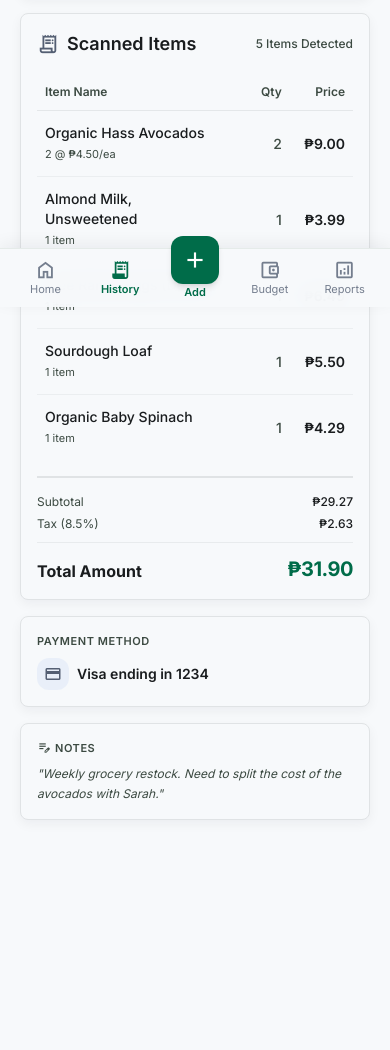
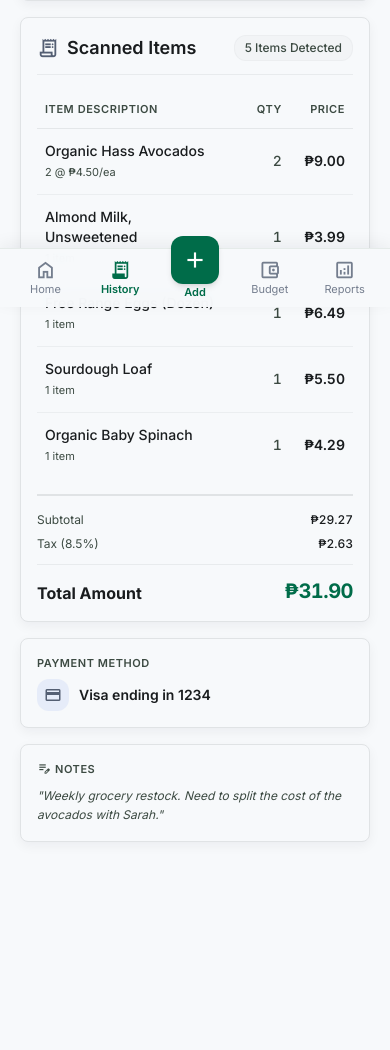
Before and after one commit to WWH16/AntTipid, a Django app: page /receipt-detail/ in a window 390 px wide. Shown: the part 537-1587 px from the top of the page. Before the commit the page ends 1357 px from the top, so only its background shows below. Run offline with Django 5.2, Linux system fonts and the light colour scheme; some libraries are stand-ins or nearby versions.

Commit message:
fix the layout of the receipt details

```diff
--- a/dashboard/templates/dashboard/receipt_detail.html
+++ b/dashboard/templates/dashboard/receipt_detail.html
@@ -2,14 +2,6 @@
 
 {% block title %}AntTipid — Receipt Details (Whole Foods Market){% endblock %}
 {% block meta_description %}View itemized scanned details, receipt image, subtotal, tax, and merchant metadata.{% endblock %}
-
-{% block extra_head %}
-<style>
-.receipt-zoom-container {
-    transition: transform 0.3s ease-out;
-}
-</style>
-{% endblock %}
 
 {% block content %}
 <div class="px-margin-mobile md:px-lg py-md md:py-lg pb-32 md:pb-lg">
@@ -20,7 +12,7 @@
         <!-- ═══════════════════════════════════════ -->
         <div class="flex flex-col gap-sm">
             <div>
-                <a href="{% url 'transactions' %}" class="inline-flex items-center gap-1 text-on-surface-variant hover:text-primary transition-colors font-label-md text-xs sm:text-label-md py-1">
+                <a href="{% url 'transactions' %}" class="inline-flex items-center gap-1 text-on-surface-variant hover:text-primary transition-colors font-label-md text-xs sm:text-label-md py-1 active:opacity-75">
                     <span class="material-symbols-outlined text-[18px]">arrow_back</span>
                     Back to History & Receipts
                 </a>
@@ -28,14 +20,14 @@
 
             <div class="flex flex-col sm:flex-row justify-between items-start sm:items-center gap-sm sm:gap-md">
                 <div class="flex flex-col gap-1">
-                    <div class="flex items-center gap-2">
+                    <div class="flex items-center gap-2.5 flex-wrap">
                         <h1 class="font-display text-2xl sm:text-3xl md:text-display font-bold text-on-background tracking-tight">Whole Foods Market</h1>
-                        <span class="inline-flex items-center gap-1 px-2.5 py-0.5 rounded-full bg-secondary-container/50 text-on-secondary-container font-label-sm text-xs font-semibold">
+                        <span class="inline-flex items-center gap-1 px-3 py-1 rounded-full bg-secondary-container/60 text-on-secondary-container font-label-sm text-xs font-semibold border border-outline-variant/30">
                             <span class="material-symbols-outlined text-[14px]">local_dining</span>
                             Groceries
                         </span>
                     </div>
-                    <p class="font-body-sm text-xs sm:text-body-md text-on-surface-variant flex items-center gap-2">
+                    <p class="font-body-sm text-xs sm:text-body-md text-on-surface-variant flex items-center gap-2 mt-0.5">
                         <span class="material-symbols-outlined text-[14px]">calendar_today</span> Oct 24, 2023
                         <span class="w-1 h-1 rounded-full bg-outline-variant"></span>
                         <span class="material-symbols-outlined text-[14px]">schedule</span> 14:32 PM
@@ -44,11 +36,11 @@
 
                 <!-- Action Buttons -->
                 <div class="flex items-center gap-2 self-stretch sm:self-auto justify-end">
-                    <button id="btn-edit-receipt" class="px-3.5 py-1.5 sm:px-4 sm:py-2 rounded-full border border-surface-variant bg-surface md:bg-surface-container-lowest text-on-surface font-label-md text-xs sm:text-label-md flex items-center gap-1.5 hover:bg-surface-container-high transition-all shadow-sm active:scale-95">
+                    <button id="btn-edit-receipt" class="px-3.5 py-1.5 sm:px-4 sm:py-2 rounded-full border border-surface-variant bg-surface md:bg-surface-container-lowest text-on-surface font-label-md text-xs sm:text-label-md flex items-center gap-1.5 hover:bg-surface-container-high transition-all shadow-sm active:scale-95 focus:ring-2 focus:ring-primary/20 outline-none">
                         <span class="material-symbols-outlined text-[16px] sm:text-[18px]">edit</span>
                         Edit
                     </button>
-                    <button id="btn-delete-receipt" class="px-3.5 py-1.5 sm:px-4 sm:py-2 rounded-full bg-error/10 border border-error/20 text-error font-label-md text-xs sm:text-label-md flex items-center gap-1.5 hover:bg-error-container/60 transition-all active:scale-95">
+                    <button id="btn-delete-receipt" class="px-3.5 py-1.5 sm:px-4 sm:py-2 rounded-full bg-error/10 border border-error/20 text-error font-label-md text-xs sm:text-label-md flex items-center gap-1.5 hover:bg-error-container/60 transition-all active:scale-95 focus:ring-2 focus:ring-error/20 outline-none font-semibold">
                         <span class="material-symbols-outlined text-[16px] sm:text-[18px]">delete</span>
                         Delete
                     </button>
@@ -63,18 +55,15 @@
 
             <!-- LEFT COLUMN: VISUAL SCANNED RECEIPT IMAGE -->
             <div class="lg:col-span-5 flex flex-col gap-md">
-                <div class="bg-surface md:bg-surface-container-lowest rounded-xl border border-surface-variant p-2 sm:p-3 shadow-[0_4px_12px_rgba(15,23,42,0.05)] hover:shadow-md transition-all flex flex-col relative group overflow-hidden min-h-[320px] sm:min-h-[440px] lg:min-h-[560px]">
-                    <div class="flex-1 rounded-lg overflow-hidden relative bg-surface-container-low flex items-center justify-center min-h-[300px]">
-                        <img id="receipt-preview-img" alt="Scanned Receipt Image" class="w-full h-full object-contain max-h-[600px] shadow-sm rounded-lg transition-transform duration-300 cursor-pointer" src="https://images.unsplash.com/photo-1554415707-6e8cfc93fe23?auto=format&fit=crop&w=800&q=80"/>
+                <div class="bg-surface md:bg-surface-container-lowest rounded-xl border border-surface-variant p-2.5 sm:p-3 shadow-[0_4px_12px_rgba(15,23,42,0.05)] hover:shadow-md hover:border-outline-variant/80 transition-all flex flex-col relative group overflow-hidden min-h-[320px] sm:min-h-[440px] lg:min-h-[560px]">
+                    <div class="flex-1 rounded-lg overflow-hidden relative bg-surface-container-low flex items-center justify-center min-h-[300px] cursor-pointer" id="receipt-preview-container">
+                        <img id="receipt-preview-img" alt="Scanned Receipt Image" class="w-full h-full object-contain max-h-[600px] opacity-95 group-hover:opacity-100 transition-opacity" src="https://images.unsplash.com/photo-1554415707-6e8cfc93fe23?auto=format&fit=crop&w=800&q=80"/>
                         <div class="absolute inset-0 bg-gradient-to-t from-black/30 via-transparent to-transparent pointer-events-none"></div>
                     </div>
 
                     <!-- Overlay Image Controls -->
-                    <div class="absolute bottom-4 right-4 flex gap-2 opacity-90 group-hover:opacity-100 transition-opacity">
-                        <button id="btn-zoom-receipt" aria-label="Zoom receipt image" class="bg-surface-container-lowest/90 backdrop-blur-md border border-outline-variant/40 text-on-surface p-2 rounded-full shadow-md hover:bg-surface-container-high transition-all flex items-center justify-center min-w-[44px] min-h-[44px] active:scale-95">
-                            <span class="material-symbols-outlined text-[20px]">zoom_in</span>
-                        </button>
-                        <button id="btn-view-original" class="bg-surface-container-lowest/90 backdrop-blur-md border border-outline-variant/40 text-on-surface px-3.5 py-2 rounded-full shadow-md hover:bg-surface-container-high transition-all font-label-sm text-xs flex items-center justify-center gap-1 min-h-[44px] active:scale-95">
+                    <div class="absolute bottom-4 right-4 flex gap-2 opacity-95 group-hover:opacity-100 transition-opacity">
+                        <button id="btn-view-original" class="bg-surface-container-lowest/95 backdrop-blur-md border border-outline-variant/40 text-on-surface px-3.5 py-2 rounded-full shadow-md hover:bg-surface-container-high transition-all font-label-sm text-xs flex items-center justify-center gap-1 min-h-[44px] active:scale-95">
                             <span class="material-symbols-outlined text-[16px]">open_in_new</span>
                             View Full Scan
                         </button>
@@ -87,82 +76,82 @@
 
                 <!-- Itemized Scanned Table Card -->
                 <div class="bg-surface md:bg-surface-container-lowest rounded-xl border border-surface-variant p-md md:p-lg shadow-[0_4px_12px_rgba(15,23,42,0.05)] hover:shadow-md transition-all flex flex-col">
-                    <div class="flex justify-between items-center mb-md">
+                    <div class="flex justify-between items-center mb-md border-b border-surface-variant/60 pb-3">
                         <h2 class="font-headline-md text-lg md:text-headline-md font-semibold text-on-surface flex items-center gap-2">
                             <span class="material-symbols-outlined text-secondary text-[22px]">receipt_long</span>
                             Scanned Items
                         </h2>
-                        <span class="font-label-sm text-xs text-on-surface-variant font-medium">5 Items Detected</span>
+                        <span class="font-label-sm text-xs text-on-surface-variant font-medium bg-surface-container-low px-2.5 py-1 rounded-full border border-surface-variant/40">5 Items Detected</span>
                     </div>
 
                     <!-- Items Table -->
                     <div class="overflow-x-auto">
                         <table class="w-full text-left border-collapse">
                             <thead>
-                                <tr class="border-b border-surface-variant/80 text-on-surface-variant">
-                                    <th class="py-2.5 px-2 font-label-md text-xs font-semibold w-3/5">Item Name</th>
-                                    <th class="py-2.5 px-2 font-label-md text-xs font-semibold w-1/5 text-right">Qty</th>
-                                    <th class="py-2.5 px-2 font-label-md text-xs font-semibold w-1/5 text-right">Price</th>
+                                <tr class="border-b border-surface-variant/80 text-on-surface-variant uppercase tracking-wider text-[11px]">
+                                    <th class="py-2.5 px-2 font-label-md font-semibold w-3/5">Item Description</th>
+                                    <th class="py-2.5 px-2 font-label-md font-semibold w-1/5 text-right">Qty</th>
+                                    <th class="py-2.5 px-2 font-label-md font-semibold w-1/5 text-right">Price</th>
                                 </tr>
                             </thead>
                             <tbody class="font-body-md text-sm text-on-surface divide-y divide-surface-variant/50">
-                                <tr class="hover:bg-surface-container-low transition-colors">
+                                <tr class="hover:bg-surface-container-low/70 transition-colors">
                                     <td class="py-3 px-2">
                                         <div class="font-medium text-on-surface">Organic Hass Avocados</div>
                                         <span class="font-label-sm text-[11px] text-on-surface-variant">2 @ ₱4.50/ea</span>
                                     </td>
-                                    <td class="py-3 px-2 text-right text-on-surface-variant font-medium">2</td>
-                                    <td class="py-3 px-2 text-right font-semibold text-on-surface">₱9.00</td>
+                                    <td class="py-3 px-2 text-right text-on-surface-variant font-medium tabular-nums">2</td>
+                                    <td class="py-3 px-2 text-right font-semibold text-on-surface tabular-nums">₱9.00</td>
                                 </tr>
-                                <tr class="hover:bg-surface-container-low transition-colors">
+                                <tr class="hover:bg-surface-container-low/70 transition-colors">
                                     <td class="py-3 px-2">
                                         <div class="font-medium text-on-surface">Almond Milk, Unsweetened</div>
                                         <span class="font-label-sm text-[11px] text-on-surface-variant">1 item</span>
                                     </td>
-                                    <td class="py-3 px-2 text-right text-on-surface-variant font-medium">1</td>
-                                    <td class="py-3 px-2 text-right font-semibold text-on-surface">₱3.99</td>
+                                    <td class="py-3 px-2 text-right text-on-surface-variant font-medium tabular-nums">1</td>
+                                    <td class="py-3 px-2 text-right font-semibold text-on-surface tabular-nums">₱3.99</td>
                                 </tr>
-                                <tr class="hover:bg-surface-container-low transition-colors">
+                                <tr class="hover:bg-surface-container-low/70 transition-colors">
                                     <td class="py-3 px-2">
                                         <div class="font-medium text-on-surface">Free Range Eggs (Dozen)</div>
                                         <span class="font-label-sm text-[11px] text-on-surface-variant">1 item</span>
                                     </td>
-                                    <td class="py-3 px-2 text-right text-on-surface-variant font-medium">1</td>
-                                    <td class="py-3 px-2 text-right font-semibold text-on-surface">₱6.49</td>
+                                    <td class="py-3 px-2 text-right text-on-surface-variant font-medium tabular-nums">1</td>
+                                    <td class="py-3 px-2 text-right font-semibold text-on-surface tabular-nums">₱6.49</td>
                                 </tr>
-                                <tr class="hover:bg-surface-container-low transition-colors">
+                                <tr class="hover:bg-surface-container-low/70 transition-colors">
                                     <td class="py-3 px-2">
                                         <div class="font-medium text-on-surface">Sourdough Loaf</div>
                                         <span class="font-label-sm text-[11px] text-on-surface-variant">1 item</span>
                                     </td>
-                                    <td class="py-3 px-2 text-right text-on-surface-variant font-medium">1</td>
-                                    <td class="py-3 px-2 text-right font-semibold text-on-surface">₱5.50</td>
+                                    <td class="py-3 px-2 text-right text-on-surface-variant font-medium tabular-nums">1</td>
+                                    <td class="py-3 px-2 text-right font-semibold text-on-surface tabular-nums">₱5.50</td>
                                 </tr>
-                                <tr class="hover:bg-surface-container-low transition-colors">
+                                <tr class="hover:bg-surface-container-low/70 transition-colors">
                                     <td class="py-3 px-2">
                                         <div class="font-medium text-on-surface">Organic Baby Spinach</div>
                                         <span class="font-label-sm text-[11px] text-on-surface-variant">1 item</span>
                                     </td>
-                                    <td class="py-3 px-2 text-right text-on-surface-variant font-medium">1</td>
-                                    <td class="py-3 px-2 text-right font-semibold text-on-surface">₱4.29</td>
+                                    <td class="py-3 px-2 text-right text-on-surface-variant font-medium tabular-nums">1</td>
+                                    <td class="py-3 px-2 text-right font-semibold text-on-surface tabular-nums">₱4.29</td>
                                 </tr>
                             </tbody>
                         </table>
                     </div>
 
                     <!-- Financial Summary Breakdown -->
-                    <div class="mt-md pt-md border-t-2 border-surface-variant flex flex-col gap-1.5">
+                    <div class="mt-md pt-md border-t-2 border-surface-variant flex flex-col gap-2">
                         <div class="flex justify-between items-center font-body-sm text-xs sm:text-body-sm text-on-surface-variant">
                             <span>Subtotal</span>
-                            <span class="font-medium text-on-surface">₱29.27</span>
+                            <span class="font-medium text-on-surface tabular-nums">₱29.27</span>
                         </div>
                         <div class="flex justify-between items-center font-body-sm text-xs sm:text-body-sm text-on-surface-variant">
                             <span>Tax (8.5%)</span>
-                            <span class="font-medium text-on-surface">₱2.63</span>
+                            <span class="font-medium text-on-surface tabular-nums">₱2.63</span>
                         </div>
                         <div class="border-t border-surface-variant/60 pt-3 mt-1 flex justify-between items-end">
                             <span class="font-headline-md text-base sm:text-headline-md font-bold text-on-surface">Total Amount</span>
-                            <span class="font-headline-lg text-xl sm:text-headline-lg text-primary font-bold tracking-tight">₱31.90</span>
+                            <span class="font-headline-lg text-xl sm:text-headline-lg text-primary font-bold tracking-tight tabular-nums">₱31.90</span>
                         </div>
                     </div>
                 </div>
@@ -170,10 +159,10 @@
                 <!-- Metadata Row (Payment Method & Notes) -->
                 <div class="grid grid-cols-1 sm:grid-cols-2 gap-md">
                     <!-- Payment Method -->
-                    <div class="bg-surface md:bg-surface-container-lowest rounded-xl border border-surface-variant p-md shadow-[0_4px_12px_rgba(15,23,42,0.05)] hover:shadow-md transition-all flex flex-col gap-1">
+                    <div class="bg-surface md:bg-surface-container-lowest rounded-xl border border-surface-variant p-md shadow-[0_4px_12px_rgba(15,23,42,0.05)] hover:shadow-md hover:border-outline-variant/80 transition-all flex flex-col gap-1">
                         <span class="font-label-sm text-[11px] uppercase tracking-wider text-on-surface-variant font-semibold">Payment Method</span>
-                        <div class="flex items-center gap-2 mt-1">
-                            <div class="w-8 h-8 rounded-full bg-secondary-container/40 text-secondary flex items-center justify-center shrink-0">
+                        <div class="flex items-center gap-2.5 mt-1">
+                            <div class="w-8 h-8 rounded-full bg-secondary-container/50 text-secondary flex items-center justify-center shrink-0">
                                 <span class="material-symbols-outlined text-[18px]">credit_card</span>
                             </div>
                             <span class="font-body-md text-sm font-semibold text-on-surface">Visa ending in 1234</span>
@@ -181,7 +170,7 @@
                     </div>
 
                     <!-- Notes -->
-                    <div class="bg-surface md:bg-surface-container-lowest rounded-xl border border-surface-variant p-md shadow-[0_4px_12px_rgba(15,23,42,0.05)] hover:shadow-md transition-all flex flex-col gap-1">
+                    <div class="bg-surface md:bg-surface-container-lowest rounded-xl border border-surface-variant p-md shadow-[0_4px_12px_rgba(15,23,42,0.05)] hover:shadow-md hover:border-outline-variant/80 transition-all flex flex-col gap-1">
                         <span class="font-label-sm text-[11px] uppercase tracking-wider text-on-surface-variant font-semibold flex items-center gap-1">
                             <span class="material-symbols-outlined text-[14px]">edit_note</span> Notes
                         </span>
@@ -203,41 +192,66 @@
 <!-- ═══════════════════════════════════════ -->
 <!-- FULL-SCREEN IMAGE MODAL VIEWER          -->
 <!-- ═══════════════════════════════════════ -->
-<div id="image-modal-wrapper" class="fixed inset-0 z-[80] bg-on-surface/90 backdrop-blur-md flex items-center justify-center p-4 hidden">
-    <button id="btn-close-image-modal" aria-label="Close image modal" class="absolute top-4 right-4 w-10 h-10 rounded-full bg-surface-container-lowest/80 text-on-surface flex items-center justify-center hover:bg-surface-container-lowest transition-all z-10 shadow-md">
+<div id="image-modal-wrapper" class="fixed inset-0 z-[80] bg-on-surface/90 backdrop-blur-md flex items-center justify-center p-4 hidden opacity-0 transition-opacity duration-300 ease-out">
+    <button id="btn-close-image-modal" aria-label="Close image modal" class="absolute top-4 right-4 w-10 h-10 rounded-full bg-surface-container-lowest/90 text-on-surface flex items-center justify-center hover:bg-surface-container-lowest transition-all z-10 shadow-md active:scale-90">
         <span class="material-symbols-outlined text-[24px]">close</span>
     </button>
-    <img id="modal-full-img" alt="Full Receipt Scan" class="max-w-full max-h-[90vh] object-contain rounded-xl shadow-2xl" src="https://images.unsplash.com/photo-1554415707-6e8cfc93fe23?auto=format&fit=crop&w=1200&q=80"/>
+    <img id="modal-full-img" alt="Full Receipt Scan" class="max-w-full max-h-[90vh] object-contain rounded-xl shadow-2xl scale-95 transition-transform duration-300 ease-out" src="https://images.unsplash.com/photo-1554415707-6e8cfc93fe23?auto=format&fit=crop&w=1200&q=80"/>
 </div>
 
 {% block extra_scripts %}
 <script>
     document.addEventListener('DOMContentLoaded', () => {
         const imageModal = document.getElementById('image-modal-wrapper');
+        const modalImg = document.getElementById('modal-full-img');
         const zoomBtn = document.getElementById('btn-zoom-receipt');
         const viewOriginalBtn = document.getElementById('btn-view-original');
-        const previewImg = document.getElementById('receipt-preview-img');
+        const previewContainer = document.getElementById('receipt-preview-container');
         const closeImageModalBtn = document.getElementById('btn-close-image-modal');
 
         function openImageModal() {
-            if (imageModal) imageModal.classList.remove('hidden');
+            if (!imageModal) return;
             document.body.style.overflow = 'hidden';
+            imageModal.classList.remove('hidden');
+            requestAnimationFrame(() => {
+                imageModal.classList.remove('opacity-0');
+                imageModal.classList.add('opacity-100');
+                if (modalImg) {
+                    modalImg.classList.remove('scale-95');
+                    modalImg.classList.add('scale-100');
+                }
+            });
         }
 
         function closeImageModal() {
-            if (imageModal) imageModal.classList.add('hidden');
-            document.body.style.overflow = '';
+            if (!imageModal) return;
+            imageModal.classList.remove('opacity-100');
+            imageModal.classList.add('opacity-0');
+            if (modalImg) {
+                modalImg.classList.remove('scale-100');
+                modalImg.classList.add('scale-95');
+            }
+            setTimeout(() => {
+                imageModal.classList.add('hidden');
+                document.body.style.overflow = '';
+            }, 300);
         }
 
         if (zoomBtn) zoomBtn.addEventListener('click', openImageModal);
         if (viewOriginalBtn) viewOriginalBtn.addEventListener('click', openImageModal);
-        if (previewImg) previewImg.addEventListener('click', openImageModal);
+        if (previewContainer) previewContainer.addEventListener('click', openImageModal);
         if (closeImageModalBtn) closeImageModalBtn.addEventListener('click', closeImageModal);
         if (imageModal) {
             imageModal.addEventListener('click', (e) => {
                 if (e.target === imageModal) closeImageModal();
             });
         }
+
+        document.addEventListener('keydown', (e) => {
+            if (e.key === 'Escape' && imageModal && !imageModal.classList.contains('hidden')) {
+                closeImageModal();
+            }
+        });
     });
 </script>
 {% endblock %}
```
